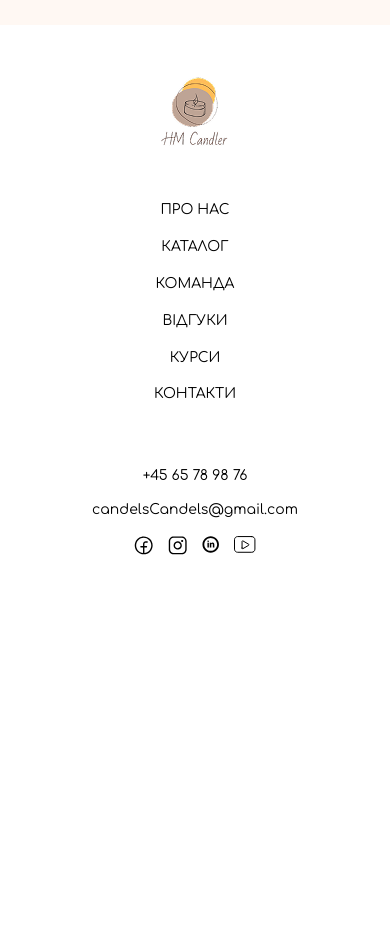
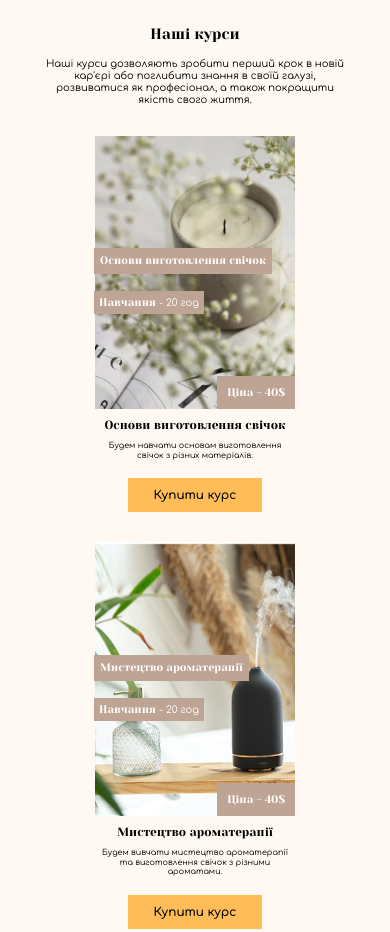
Before and after one commit to SerhiyPetelin/HM-candler, a plain HTML site: page index.html in a window 390 px wide. Shown: the part 2720-3652 px from the top of the page. Before the commit the page ends 3330 px from the top, so only its background shows below. Drawn offline with Linux system fonts and the light colour scheme.

Commit message:
Finish courses section.

```diff
--- a/css/style.css
+++ b/css/style.css
@@ -301,6 +301,43 @@ button {
     right: 0;
 }
 
+.courses__item-img {
+    position: relative;
+    color: #FFF;
+    font-size: 11px;
+    font-family: "Yeseva One", serif;
+
+}
+
+.courses__title {
+    padding: 15px;
+    left: 10px;
+    top: 45%;
+}
+
+.courses__time {
+    padding: 7px 10px;
+    left: 10px;
+    top: 60%;
+}
+
+.courses__time span {
+    font-size: 10px;
+    font-family: "Comfortaa", sans-serif;
+}
+
+.courses__price {
+    padding: 19px 10px;
+    right: 0px;
+    bottom: 2px;
+}
+
+.courses__title,
+.courses__time,
+.courses__price {
+    background-color: #BEA495;
+    position: absolute;
+}
 
 
 
@@ -510,6 +547,21 @@ button {
         font-size: 12px;
         margin-bottom: 9px;
     }
+    .courses__title {
+        padding: 6px;
+        left: -1px;
+        top: 40%;
+    }
+    .courses__time {
+        padding: 5px;
+        left: -1px;
+        top: 55%;
+    }
+    .courses__price {
+        padding: 10px;
+        right: 0px;
+        bottom: 9px;
+    }
 }
 
 @media (max-width: 640px) {
@@ -639,6 +691,9 @@ button {
     .steps__item-img {
         width: 66px;
     }
+    .courses__content {
+        grid-template-columns: auto;
+    }
 }
 
 @media (max-width: 360px) {
@@ -711,4 +766,8 @@ button {
     .steps__item-text {
         font-size: 6px;
     }
+    .courses__item,
+    .courses__item img {
+        width: 255px;
+    }
 }
--- a/index.html
+++ b/index.html
@@ -181,6 +181,38 @@
           </ol>
         </div>
       </section>
+      <section class="courses section">
+        <div class="container section__inner">
+          <div class="section__descr">
+            <h2 class="title">Наші курси</h2>
+            <p class="section__text">Наші курси дозволяють зробити перший крок в новій кар'єрі або поглибити знання в своїй галузі, розвиватися як професіонал, а також покращити якість свого життя. </p>
+          </div>
+          <div class="products__content courses__content section__content-descr section--decor">
+            <div class="products__item courses__item">
+              <div class="courses__item-img">
+                <img src="images/courses-1.jpg" alt="" class="products__item-img">
+                <p class="courses__title">Основи виготовлення свічок</p>
+                <p class="courses__time">Навчання <span>- 20 год</span></p>
+                <p class="courses__price">Ціна - 40$</p>
+              </div>
+              <h4 class="products__item-title">Основи виготовлення свічок</h4>
+              <p class="products__item-text">Будем навчати основам виготовлення свічок з різних матеріалів. </p>
+              <button class="button">Купити курс</button>
+            </div>
+            <div class="products__item courses__item">
+                <div class="courses__item-img">
+                  <img src="images/courses-2.jpg" alt="" class="products__item-img">
+                  <p class="courses__title">Мистецтво ароматерапії</p>
+                  <p class="courses__time">Навчання <span>- 20 год</span></p>
+                  <p class="courses__price">Ціна - 40$</p>
+                </div>
+              <h4 class="products__item-title">Мистецтво ароматерапії</h4>
+              <p class="products__item-text">Будем  вивчати мистецтво ароматерапії та виготовлення свічок з різними ароматами.</p>
+              <button class="button">Купити курс</button>
+            </div>
+          </div>
+        </div>
+      </section>
     </main>
 
     <footer class="footer">
```
Also changed, not shown: images/courses-1.jpg (added), images/courses-2.jpg (added).
